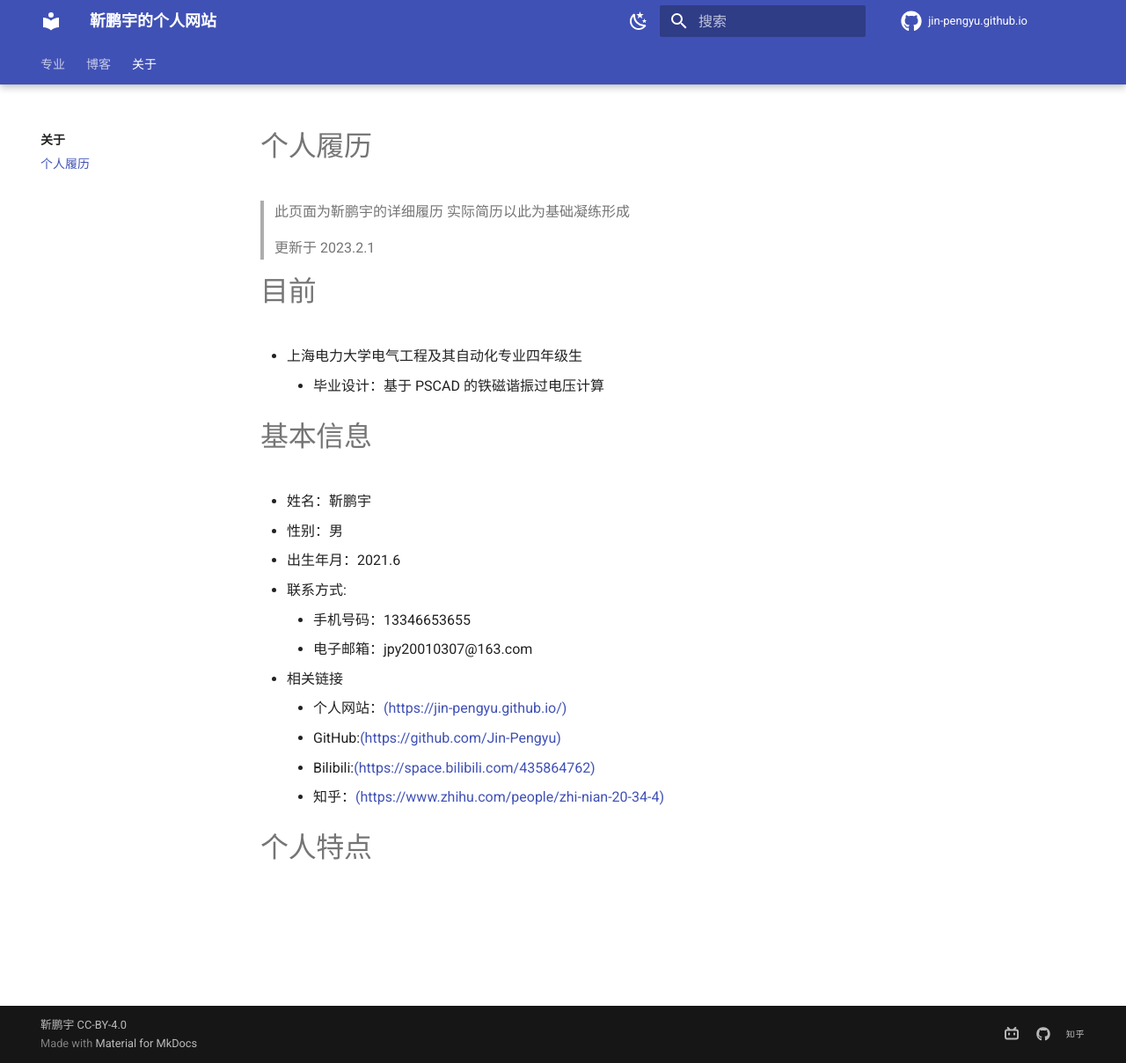
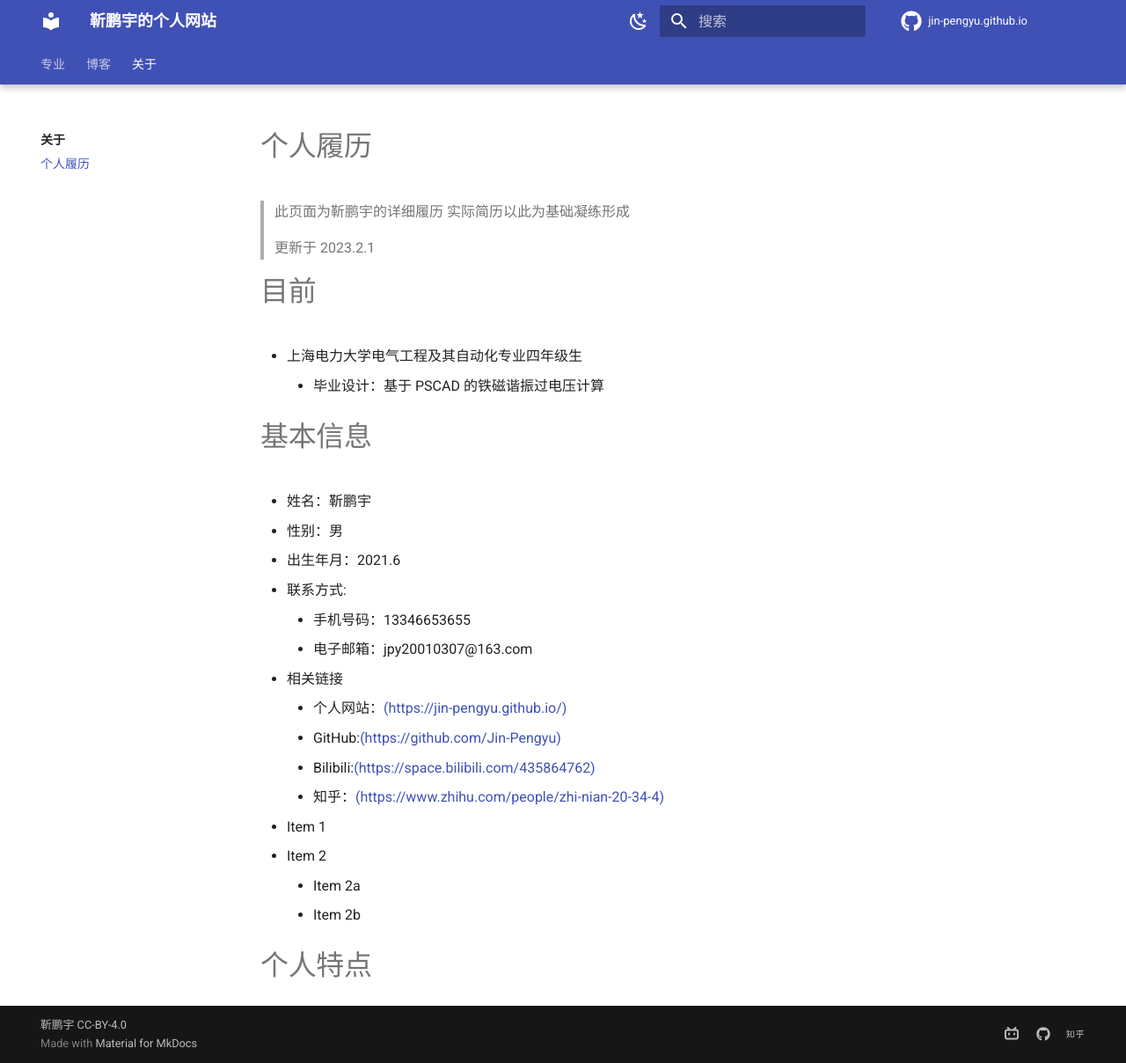
Before and after one commit to Pengyu-Jin/Pengyu-Jin.github.io, an MkDocs documentation site: the page built from docs/about/personal profile/p p.md, in a window 1280 px wide and 1208 px high. Shown: the whole window at 88% size. Built offline with MkDocs 1.6.1 and Material for MkDocs 9.7.7, drawn with Linux system fonts in a browser that asks for light colours.

Commit message:
change style31

```diff
--- a/docs/about/personal profile/p p.md
+++ b/docs/about/personal profile/p p.md
@@ -23,4 +23,8 @@
     - Bilibili:[(https://space.bilibili.com/435864762)](https://space.bilibili.com/435864762)
     - 知乎：[(https://www.zhihu.com/people/zhi-nian-20-34-4)](https://www.zhihu.com/people/zhi-nian-20-34-4)
 
+* Item 1
+* Item 2
+    * Item 2a
+    * Item 2b
 # 个人特点
```
